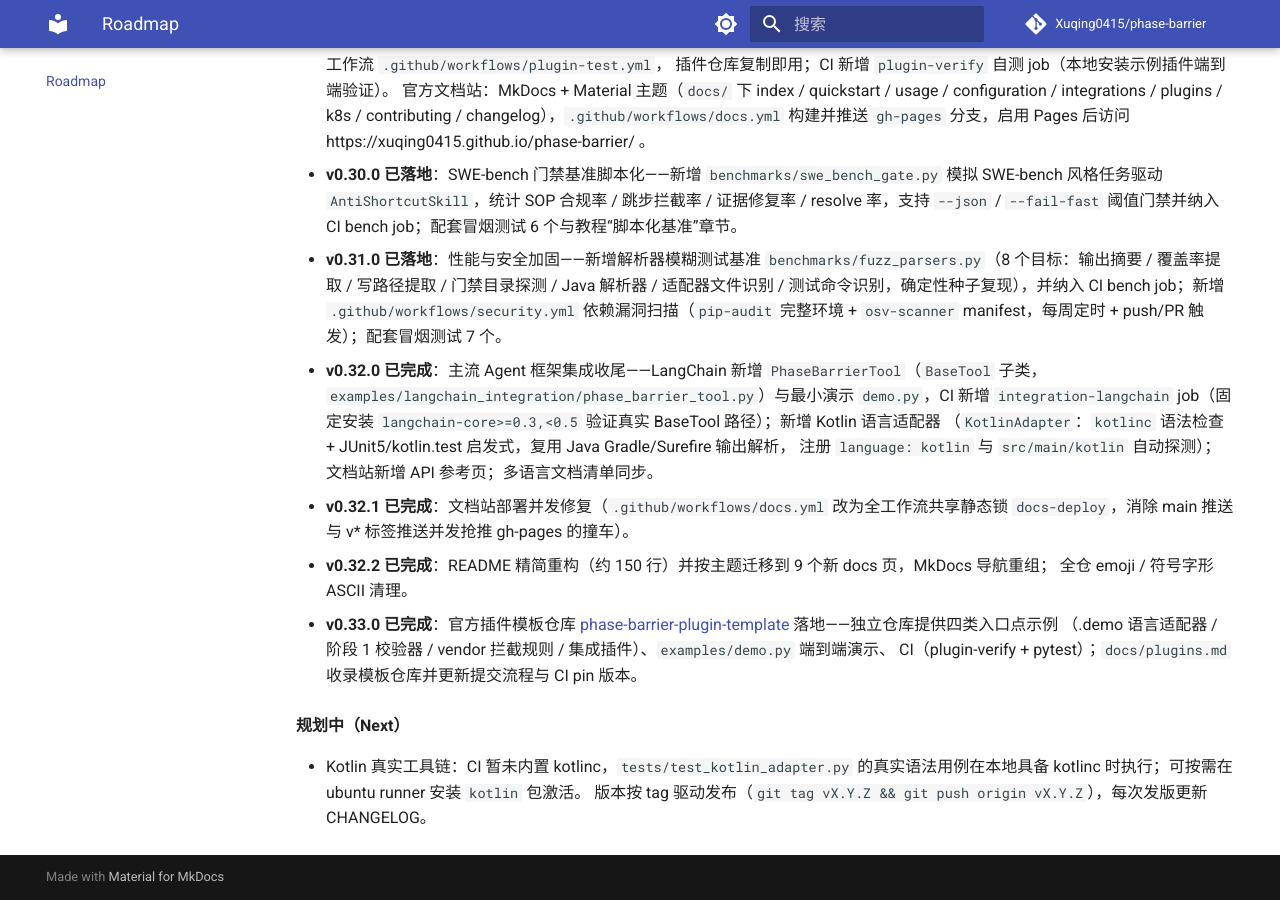
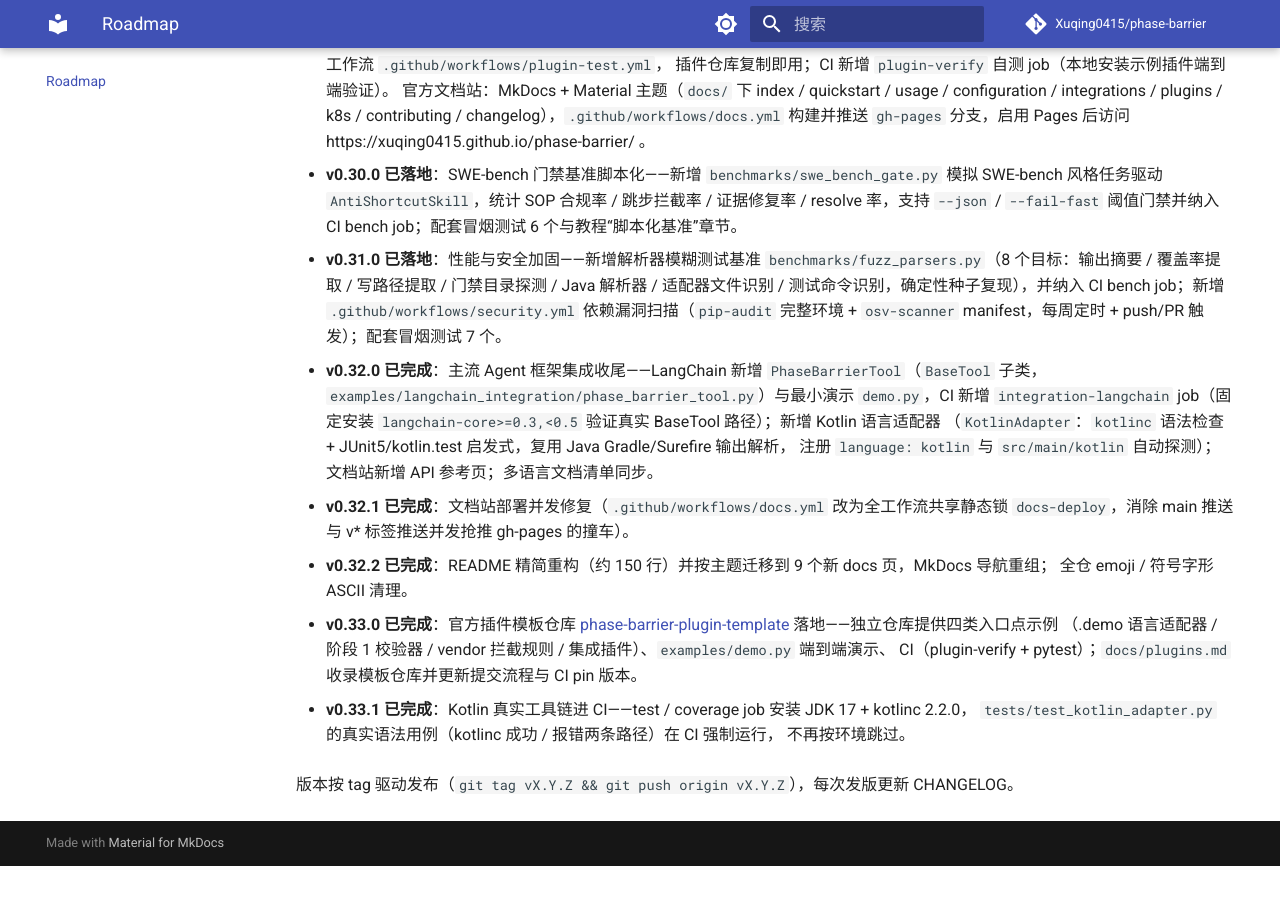
Before and after one commit to Xuqing0415/phase-barrier, an MkDocs documentation site: the page built from docs/roadmap.md, in a window 1280 px wide and 900 px high, scrolled down 2831 px. Built offline with MkDocs 1.6.1 and Material for MkDocs 9.7.7, drawn with Linux system fonts in a browser that asks for light colours; comment, search, counter and statistics services are not loaded; after the commit the page ends 3697 px from its top, so only the background shows below that.

Commit message:
feat: v0.33.1 Kotlin 真实工具链进 CI（JDK 17 + kotlinc 2.2.0）
- .github/workflows/ci.yml：test 矩阵与 coverage job 追加 actions/setup-java（temurin 17）
  与 kotlinc 2.2.0 安装步骤（官方 compiler zip -> /opt/kotlinc 加入 PATH）。
- 激活 tests/test_kotlin_adapter.py 的 @needs_kotlinc 真实语法用例
  （kotlinc 语法通过 / 语法报错两条路径），CI 不再跳过，消除“假绿”盲区。
- docs/roadmap.md：移除 Next 中的 Kotlin 工具链项，标记 v0.33.1 已完成。
- CHANGELOG 补充 v0.33.1 条目。

```diff
--- a/docs/roadmap.md
+++ b/docs/roadmap.md
@@ -86,7 +86,8 @@
   （.demo 语言适配器 / 阶段 1 校验器 / vendor 拦截规则 / 集成插件）、`examples/demo.py` 端到端演示、
   CI（plugin-verify + pytest）；`docs/plugins.md` 收录模板仓库并更新提交流程与 CI pin 版本。
 
-**规划中（Next）**
+- **v0.33.1 已完成**：Kotlin 真实工具链进 CI——test / coverage job 安装 JDK 17 + kotlinc 2.2.0，
+  `tests/test_kotlin_adapter.py` 的真实语法用例（kotlinc 成功 / 报错两条路径）在 CI 强制运行，
+  不再按环境跳过。
 
-- Kotlin 真实工具链：CI 暂未内置 kotlinc，`tests/test_kotlin_adapter.py` 的真实语法用例在本地具备 kotlinc 时执行；可按需在 ubuntu runner 安装 `kotlin` 包激活。
 版本按 tag 驱动发布（`git tag vX.Y.Z && git push origin vX.Y.Z`），每次发版更新 CHANGELOG。
```
Also changed, not shown: CHANGELOG.md (+9 -0 lines), 1 other file.
